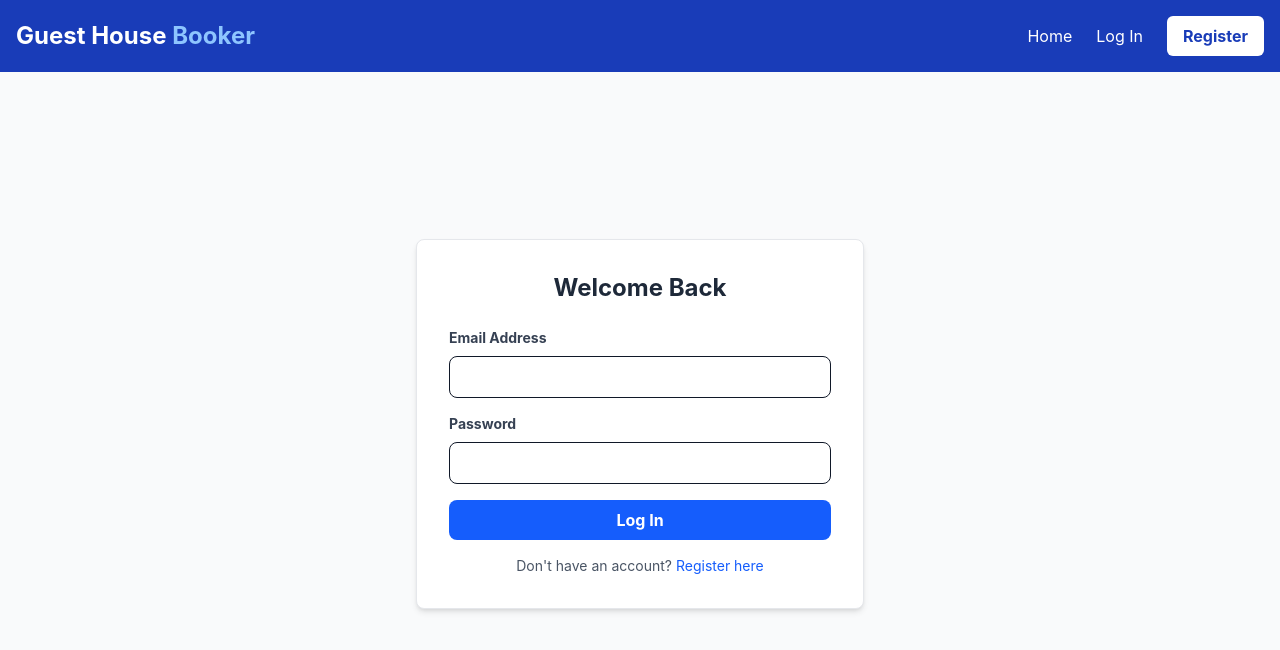
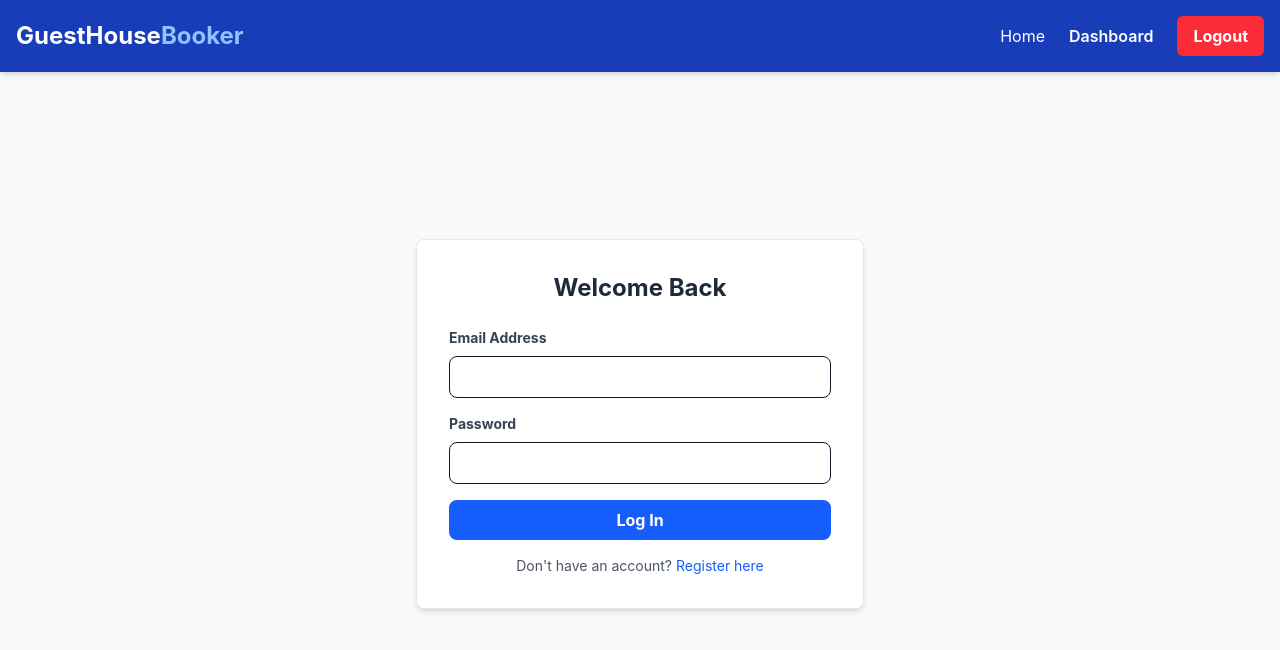
Before and after one commit to sudiptoMaity2005/guest-house-booking, a React app in the folder frontend/: page /login in a window 1280 px wide. Shown: the top 650 px of the page. Built offline with nearby package versions, Linux system fonts and the light colour scheme; sample sign-in values are in the browser's storage; the HTML template or start-up script is replaced by a standard one.

Commit message:
Added logout and dashboard in navbar

```diff
--- a/frontend/src/components/Navbar.jsx
+++ b/frontend/src/components/Navbar.jsx
@@ -1,24 +1,46 @@
-import { Link } from 'react-router-dom';
+import { Link, useNavigate } from 'react-router-dom';
 
 const Navbar = () => {
+    const navigate = useNavigate();
+    const token = localStorage.getItem('token'); // Check if user is logged in
+
+    const handleLogout = () => {
+        localStorage.removeItem('token'); // Clear the session
+        localStorage.removeItem('user');  // Clear user info
+        navigate('/login');               // Send back to login
+    };
+
     return (
-    <nav className="bg-blue-800 text-white p-4">
+        <nav className="bg-blue-800 text-white p-4 shadow-md">
             <div className="container mx-auto flex flex-col md:flex-row justify-between items-center gap-4">
-
-        {/* Logo */}
                 <Link to="/" className="text-2xl font-bold">
-          Guest House <span className="text-blue-300">Booker</span>
+                    GuestHouse<span className="text-blue-300">Booker</span>
                 </Link>
 
-        {/* Navigation Links & Buttons */}
                 <div className="flex items-center gap-4 md:gap-6">
                     <Link to="/" className="hover:text-blue-200">Home</Link>
+
+                    {token ? (
+                        <>
+                            {/* Show these if LOGGED IN */}
+                            <Link to="/dashboard" className="hover:text-blue-200 font-semibold">Dashboard</Link>
+                            <button
+                                onClick={handleLogout}
+                                className="bg-red-500 hover:bg-red-600 px-4 py-2 rounded-md font-bold transition"
+                            >
+                                Logout
+                            </button>
+                        </>
+                    ) : (
+                        <>
+                            {/* Show these if NOT logged in */}
                             <Link to="/login" className="hover:text-blue-200">Log In</Link>
                             <Link to="/register" className="bg-white text-blue-800 px-4 py-2 rounded-md font-bold hover:bg-gray-100">
                                 Register
                             </Link>
+                        </>
+                    )}
                 </div>
-
             </div>
         </nav>
     );
```
Lines whose indentation alone changed are shown as unchanged.
